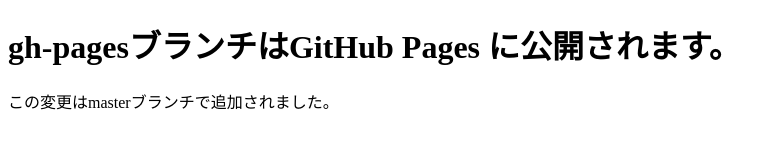
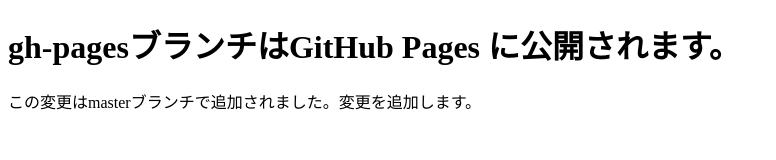
Before and after one commit to RJ-yabuki/git-study, a plain HTML site: page index.html in a window 1280 px wide. Shown: the whole page, without its empty margins (0-776 px from the left). Drawn offline with Linux system fonts and the light colour scheme.

Commit message:
変更をさらに追加

```diff
--- a/index.html
+++ b/index.html
@@ -6,6 +6,6 @@
 </head>
 <body>
     <h1>gh-pagesブランチはGitHub Pages に公開されます。</h1>
-    <p>この変更はmasterブランチで追加されました。</p>
+    <p>この変更はmasterブランチで追加されました。変更を追加します。</p>
 </body>
 </html>
```
